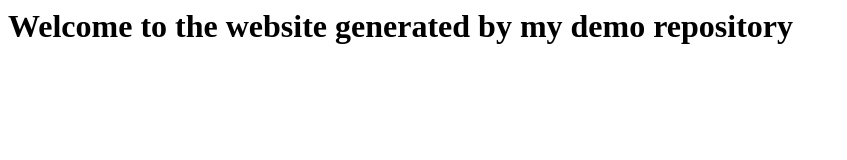
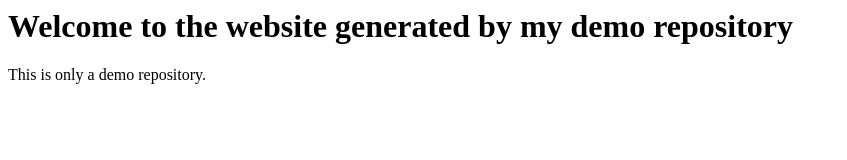
Before and after one commit to Esquevendo-na-Quarentena/demo-repository, a website: page index.html in a window 1280 px wide. Shown: the whole page, without its empty margins (0-847 px from the left). Drawn offline with Linux system fonts and the light colour scheme.

Commit message:
add a simple paragraph

```diff
--- a/index.html
+++ b/index.html
@@ -1 +1,2 @@
 <h1>Welcome to the website generated by my demo repository</h1>
+<p>This is only a demo repository.</p>
```
